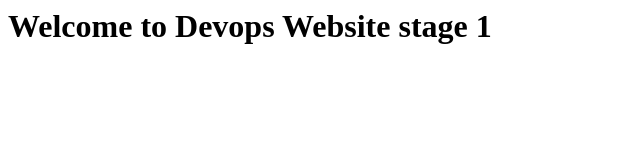
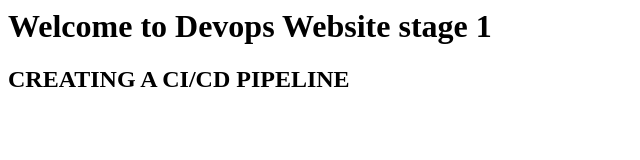
Before and after one commit to sandeep129129/website, a plain HTML site: page index.html in a window 1280 px wide. Shown: the whole page, without its empty margins (0-640 px from the left). Drawn offline with Linux system fonts and the light colour scheme.

Commit message:
ci/cd Structure

```diff
--- a/index.html
+++ b/index.html
@@ -2,5 +2,6 @@
 <title>Jenkins CI/CD Pipeline</title>
 <body>
 <h1>Welcome to Devops Website stage 1<h1>
+<h2>CREATING A CI/CD PIPELINE<h2>
 </body>
 </html>
```
